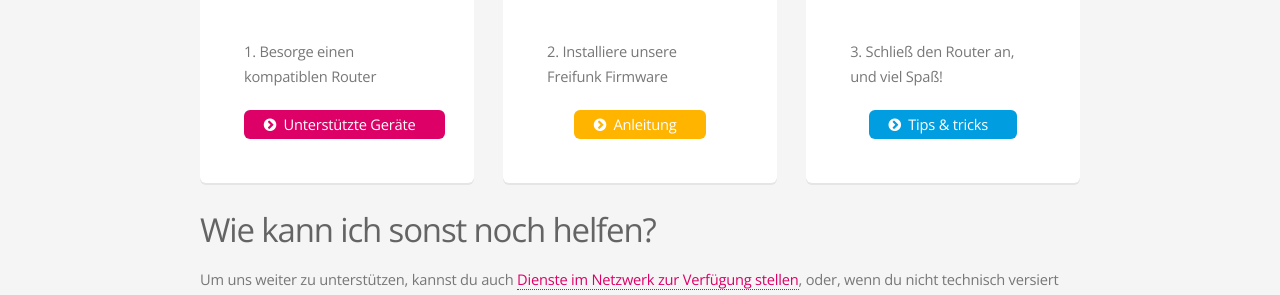
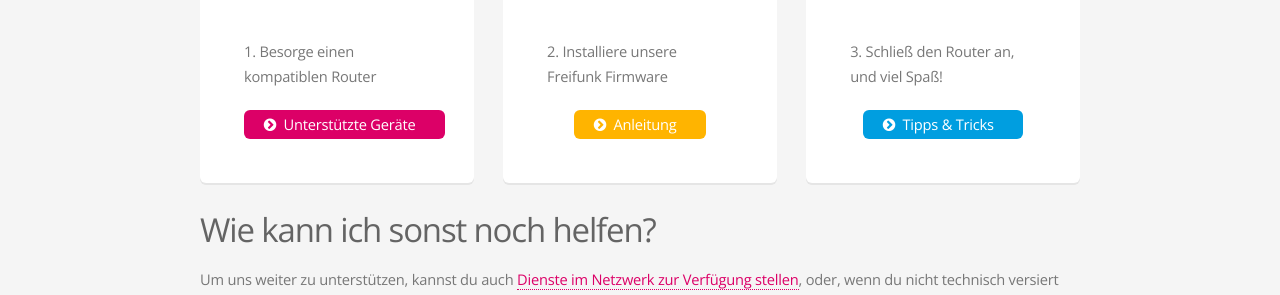
Before and after one commit to mdrenger/darmstadt.freifunk.net, a Jekyll site: the page built from pages/mitmachen.html, in a window 1280 px wide and 1138 px high. Shown: the part 541-836 px from the top of the window. Built offline with Jekyll 4.4.1, drawn with Linux system fonts in a browser that asks for light colours.

Commit message:
mitmachen: fix some of anas derpiness by fixing german

```diff
--- a/pages/mitmachen.html
+++ b/pages/mitmachen.html
@@ -51,7 +51,7 @@
 					<span class="image featured"><img src="../images/setup.png" alt="" /></span>
 				<p>3. Schließ den Router an, und viel Spaß!</p>
 				<ul class="actions align-center">
-						<li><a href="/mitmachen/router-einrichten/" class="button accent4 icon fa-chevron-circle-right">Tips & tricks</a></li>
+						<li><a href="/mitmachen/router-einrichten/" class="button accent4 icon fa-chevron-circle-right">Tipps & Tricks</a></li>
 				</ul>
 				</section>
 			</div>
```
